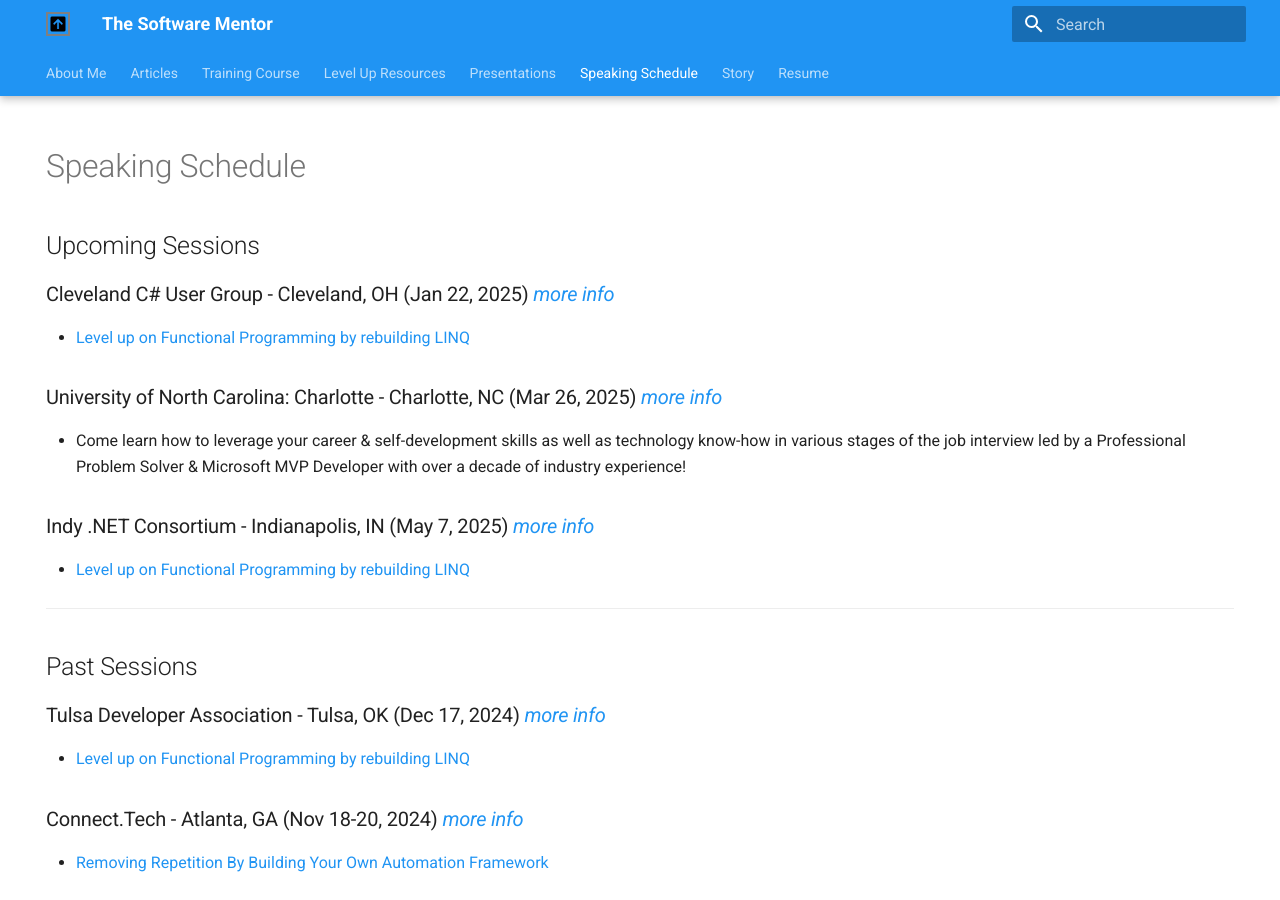
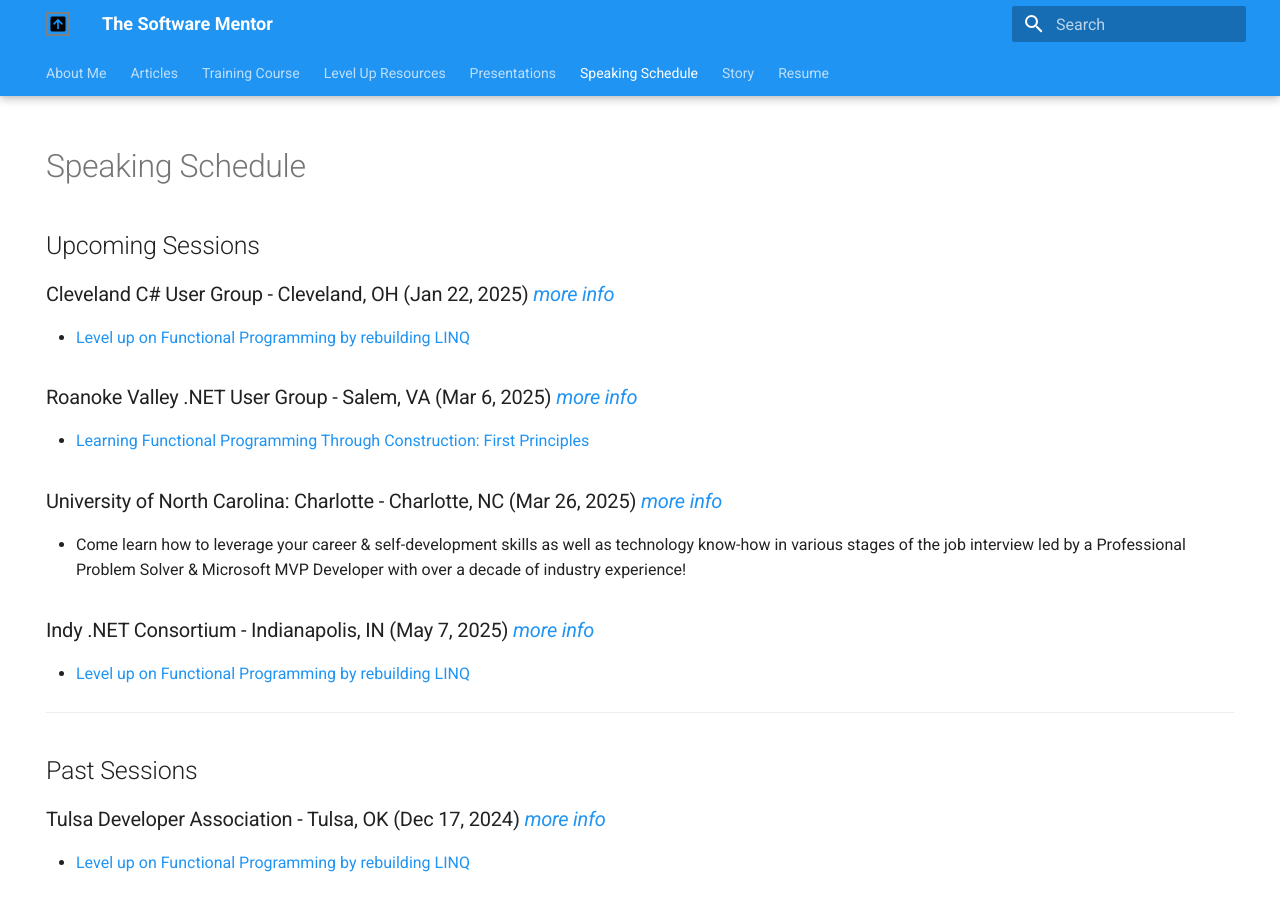
Before and after one commit to cameronpresley/blog, an MkDocs documentation site: the page built from docs/speaking-schedule.md, in a window 1280 px wide and 900 px high. Built offline with MkDocs 1.6.1 and Material for MkDocs 9.7.7, drawn with Linux system fonts in a browser that asks for light colours; plug-ins that fetch from the network failed and are left out.

Commit message:
Update speaking-schedule.md (#113)

```diff
--- a/docs/speaking-schedule.md
+++ b/docs/speaking-schedule.md
@@ -10,6 +10,10 @@ hide:
 ### Cleveland C# User Group - Cleveland, OH (Jan 22, 2025) _[more info](https://meetu.ps/e/NLSld/vjPPr/i)_
 
 - [Level up on Functional Programming by rebuilding LINQ](./presentations.md#level-up-on-functional-programming-by-rebuilding-linq)
+
+### Roanoke Valley .NET User Group - Salem, VA (Mar 6, 2025) _[more info](https://www.meetup.com/roanoke-valley-net-user-group/events/305484464/)_
+
+- [Learning Functional Programming Through Construction: First Principles](./presentations.md#learning-functional-programming-through-construction-first-principles)
 
 ### University of North Carolina: Charlotte - Charlotte, NC (Mar 26, 2025) _[more info](https://charlotte-csm.symplicity.com/students/?s=event&ss=ws&mode=form&id=e912ef77bc019314e4cfc18f5df7ea78)_
 
```
